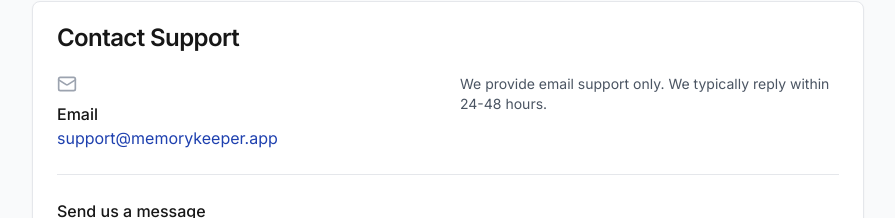
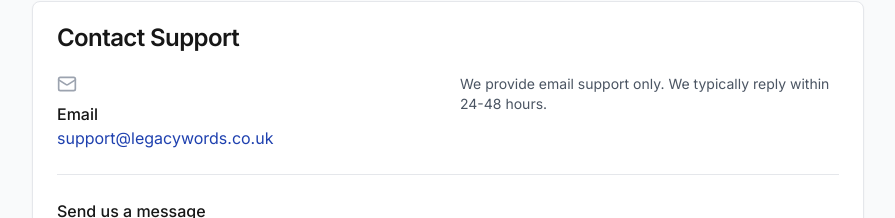
Before and after one commit to tryvailo/MKeeper, a Next.js app: page /help in a window 1280 px wide. Shown: the part 2788-3006 px from the top of the page, without its empty margins (192-1087 px from the left). Built offline with nearby package versions, Linux system fonts and the light colour scheme.

Commit message:
Update email and domain references to legacywords.co.uk

```diff
--- a/app/help/page.tsx
+++ b/app/help/page.tsx
@@ -152,7 +152,7 @@
       items: [
         {
           q: "I still have questions. Who do I talk to?",
-          a: "Email support@memorykeeper.app. We typically reply within 24-48 hours. We're here to help dementia families preserve what matters most.",
+          a: "Email support@legacywords.co.uk. We typically reply within 24-48 hours. We're here to help dementia families preserve what matters most.",
         },
         {
           q: "Do I need to be worried or sad using Legacy Words?",
@@ -240,8 +240,8 @@
               <div>
                 <Mail className="h-5 w-5 text-gray-400 mb-2" strokeWidth={2} />
                 <p className="font-medium">Email</p>
-              <a href="mailto:support@memorykeeper.app" className="text-brand-blue hover:underline">
-                support@memorykeeper.app
+              <a href="mailto:support@legacywords.co.uk" className="text-brand-blue hover:underline">
+                support@legacywords.co.uk
               </a>
               </div>
               <div>
--- a/app/share/[token]/page.tsx
+++ b/app/share/[token]/page.tsx
@@ -181,8 +181,8 @@
         <div className="mt-12 text-center text-sm text-gray-500">
           <p>Generated via Legacy Words</p>
           <p className="mt-1">
-            <a href="https://memorykeeper.app" className="text-brand-blue hover:underline">
-              memorykeeper.app
+            <a href="https://legacywords.co.uk" className="text-brand-blue hover:underline">
+              legacywords.co.uk
             </a>
           </p>
         </div>
```
